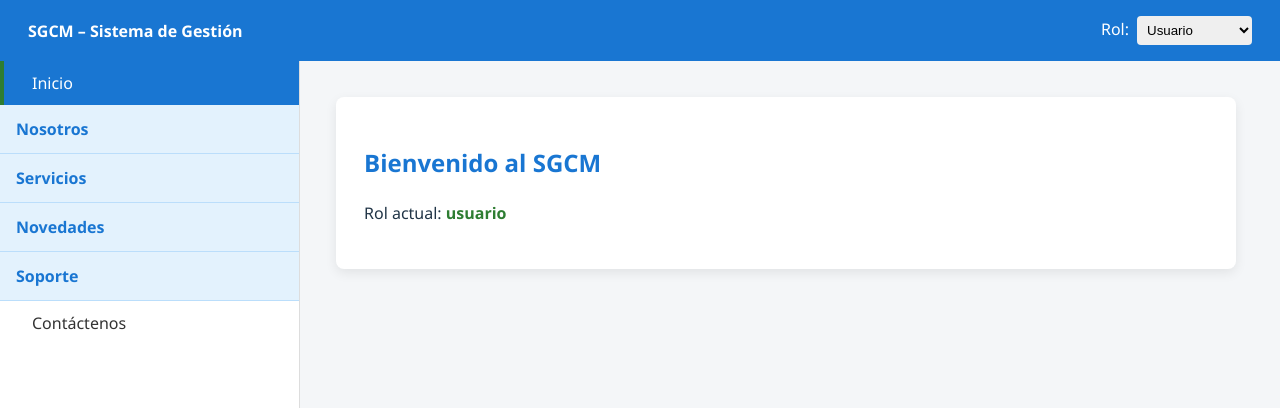
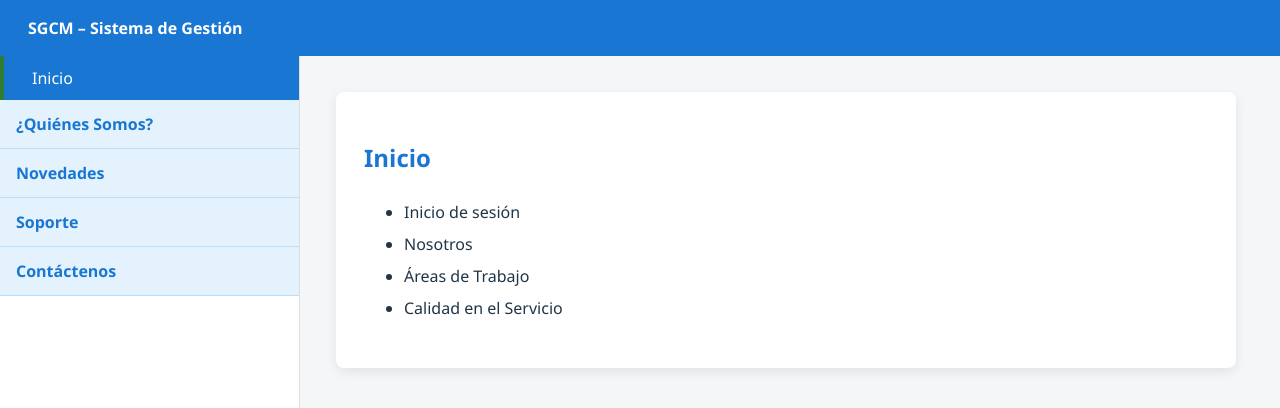
Before and after one commit to wandres2357-commits/Proyecto_SGCM, a React (Vite) app: page / in a window 1280 px wide. Shown: the top 408 px of the page. Built offline with nearby package versions, Linux system fonts and the light colour scheme.

Commit message:
Add files via upload

```diff
--- a/src/App.jsx
+++ b/src/App.jsx
@@ -2,7 +2,6 @@ import { useState } from "react";
 
 export default function App() {
   const [view, setView] = useState("inicio");
-  const [role, setRole] = useState("usuario");
   const [openMenu, setOpenMenu] = useState(null);
 
   const MenuTitle = ({ label, menuKey }) => (
@@ -87,28 +86,10 @@ export default function App() {
           background: "#1976d2",
           color: "#fff",
           padding: "16px 28px",
-          display: "flex",
-          justifyContent: "space-between",
-          alignItems: "center"
+          fontWeight: "bold"
         }}
       >
-        <strong>SGCM – Sistema de Gestión</strong>
-        <div>
-          Rol:
-          <select
-            value={role}
-            onChange={(e) => setRole(e.target.value)}
-            style={{
-              marginLeft: 8,
-              padding: 6,
-              borderRadius: 4,
-              border: "none"
-            }}
-          >
-            <option value="usuario">Usuario</option>
-            <option value="admin">Administrador</option>
-          </select>
-        </div>
+        SGCM – Sistema de Gestión
       </header>
 
       <div style={{ display: "flex" }}>
@@ -123,22 +104,14 @@ export default function App() {
         >
           <MenuItem label="Inicio" target="inicio" />
 
-          <MenuTitle label="Nosotros" menuKey="nosotros" />
-          {openMenu === "nosotros" && (
+          <MenuTitle label="¿Quiénes Somos?" menuKey="quienes" />
+          {openMenu === "quienes" && (
             <>
-              <MenuItem label="¿Quiénes Somos?" target="quienes" />
               <MenuItem label="Historia" target="historia" />
               <MenuItem label="Misión" target="mision" />
               <MenuItem label="Visión" target="vision" />
               <MenuItem label="Política de Calidad" target="politica" />
-            </>
-          )}
-
-          <MenuTitle label="Servicios" menuKey="servicios" />
-          {openMenu === "servicios" && (
-            <>
-              <MenuItem label="Áreas de Trabajo" target="areas" />
-              <MenuItem label="Calidad en el Servicio" target="calidad" />
+              <MenuItem label="Información Institucional" target="info" />
             </>
           )}
 
@@ -160,19 +133,9 @@ export default function App() {
             </>
           )}
 
-          <MenuItem label="Contáctenos" target="contacto" />
-
-          {role === "admin" && (
-            <>
-              <MenuTitle label="Administración" menuKey="admin" />
-              {openMenu === "admin" && (
-                <>
-                  <MenuItem label="Usuarios" target="usuarios" />
-                  <MenuItem label="Reportes" target="reportes" />
-                  <MenuItem label="Configuración" target="configuracion" />
-                </>
-              )}
-            </>
+          <MenuTitle label="Contáctenos" menuKey="contacto" />
+          {openMenu === "contacto" && (
+            <MenuItem label="Formulario de Contacto" target="contacto" />
           )}
         </aside>
 
@@ -180,38 +143,45 @@ export default function App() {
         <main style={{ flex: 1, padding: 36 }}>
           {view === "inicio" && (
             <Card>
-              <h2 style={{ color: "#1976d2" }}>Bienvenido al SGCM</h2>
-              <p>
-                Rol actual: <strong style={{ color: "#2e7d32" }}>{role}</strong>
-              </p>
+              <h2 style={{ color: "#1976d2" }}>Inicio</h2>
+              <ul style={{ lineHeight: 2 }}>
+                <li>Inicio de sesión</li>
+                <li>Nosotros</li>
+                <li>Áreas de Trabajo</li>
+                <li>Calidad en el Servicio</li>
+              </ul>
             </Card>
           )}
 
-          {view === "contacto" && (
-            <Card>
-              <h2 style={{ color: "#1976d2" }}>Formulario de Contacto</h2>
-              <Input placeholder="Nombre" />
-              <Input placeholder="Correo" />
-              <Input placeholder="Mensaje" />
-              <Button label="Enviar" />
-            </Card>
-          )}
+          {view === "historia" && <Card><h2>Historia</h2><p>Contenido histórico.</p></Card>}
+          {view === "mision" && <Card><h2>Misión</h2><p>Nuestra misión institucional.</p></Card>}
+          {view === "vision" && <Card><h2>Visión</h2><p>Nuestra visión institucional.</p></Card>}
+          {view === "politica" && <Card><h2>Política de Calidad</h2><p>Compromiso con la calidad.</p></Card>}
+          {view === "info" && <Card><h2>Información Institucional</h2><p>Datos institucionales.</p></Card>}
+
+          {view === "noticias" && <Card><h2>Noticias</h2></Card>}
+          {view === "actualizaciones" && <Card><h2>Actualizaciones</h2></Card>}
+          {view === "boletines" && <Card><h2>Boletines</h2></Card>}
+
+          {view === "ayuda" && <Card><h2>Ayuda</h2></Card>}
+          {view === "faq" && <Card><h2>Preguntas Frecuentes</h2></Card>}
 
           {view === "pqr" && (
             <Card>
-              <h2 style={{ color: "#1976d2" }}>PQR</h2>
+              <h2>PQR</h2>
               <Input placeholder="Asunto" />
               <Input placeholder="Descripción" />
               <Button label="Enviar" />
             </Card>
           )}
 
-          {view === "configuracion" && role === "admin" && (
+          {view === "contacto" && (
             <Card>
-              <h2 style={{ color: "#1976d2" }}>Configuración del Sistema</h2>
-              <Input defaultValue="SGCM" />
-              <Input defaultValue="admin@sgcm.com" />
-              <Button label="Guardar cambios" />
+              <h2>Formulario de Contacto</h2>
+              <Input placeholder="Nombre" />
+              <Input placeholder="Correo" />
+              <Input placeholder="Mensaje" />
+              <Button label="Enviar" />
             </Card>
           )}
         </main>
```
